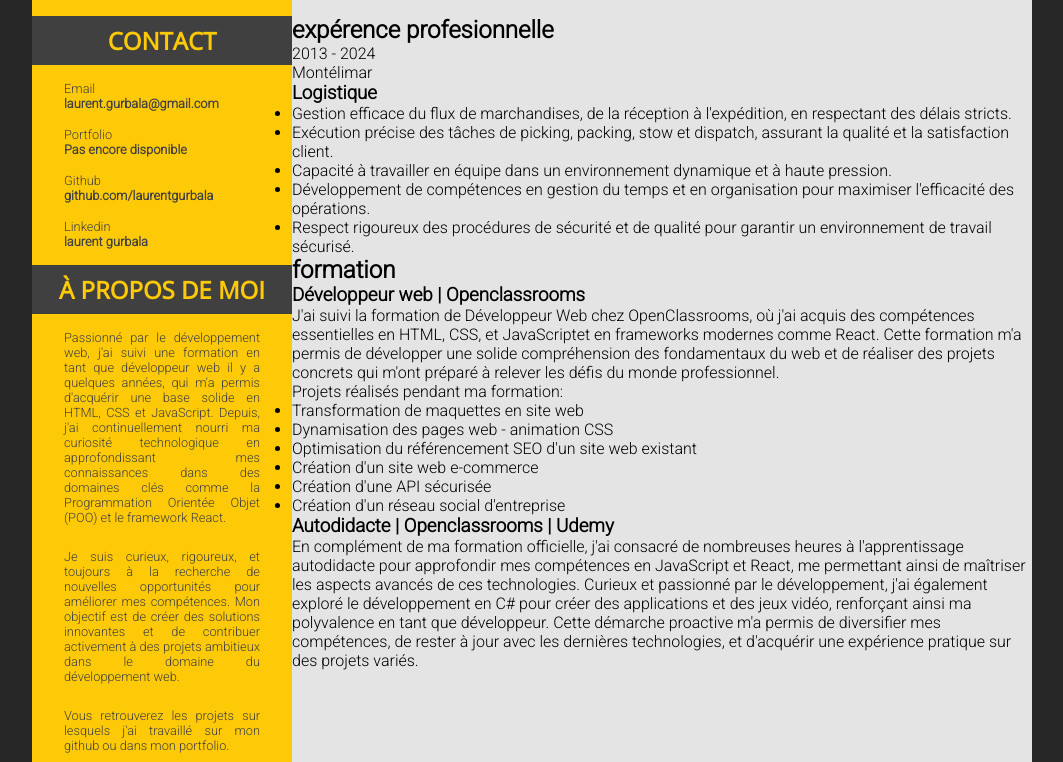
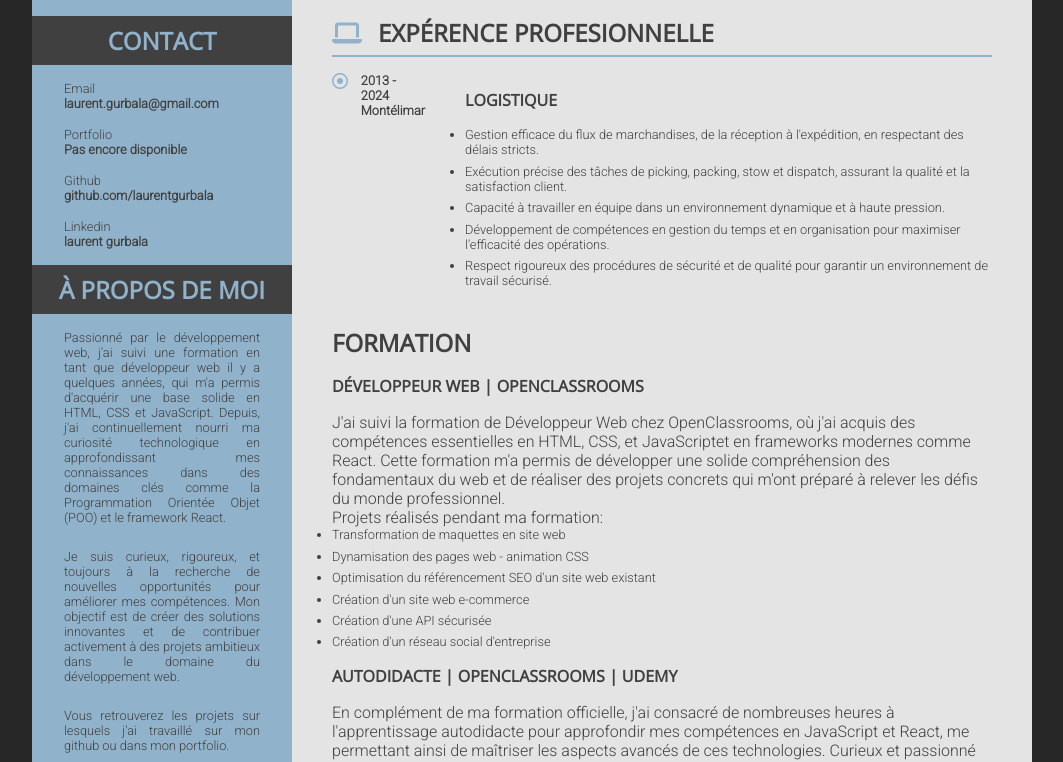
Before and after one commit to laurentGurbala/cv, a plain HTML site: page index.html in a window 1280 px wide. Shown: the part 178-940 px from the top of the page, without its empty margins (108-1171 px from the left). Drawn offline with nearby package versions, Linux system fonts and the light colour scheme.

Commit message:
CSS de experience pro

```diff
--- a/index.html
+++ b/index.html
@@ -104,9 +104,14 @@
             <!-- Contenu principal -->
             <main>
                 <!-- Expérience pro -->
-                <section>
+                <section class="experience">
+                    <div class="experience__title">
+                        <i class="fas fa-laptop"></i>
                         <h2>expérence profesionnelle</h2>
-                    <div>
+                    </div>
+                    <div class="experience__cursus">
+                        <div class="experience__cursus--date">
+                            <i class="far fa-dot-circle" aria-hidden="true"></i>
                             <p>
                                 2013 - 2024<br>
                                 Montélimar
@@ -121,6 +126,7 @@
                                 <li>Développement de compétences en gestion du temps et en organisation pour maximiser l'efficacité des opérations.</li>
                                 <li>Respect rigoureux des procédures de sécurité et de qualité pour garantir un environnement de travail sécurisé.</li>
                             </ul>
+                        </div>
                     </div>
                 </section>
 
--- a/styles/main.css
+++ b/styles/main.css
@@ -1,7 +1,7 @@
 @import url('https://fonts.googleapis.com/css2?family=Open+Sans&family=Roboto:wght@300&display=swap');
 
 :root {
-    --color-primary: #FECA07;
+    --color-primary: #90B2CA;
     --color-secondary: #404040;
     --color-bg-grid: #E4E4E4;
     --color-bg-body: #282728;
@@ -26,13 +26,18 @@ body {
     background-color: var(--color-bg-body);
     font-family: var(--body-font);
     font-size: var(--body-font-size);
-    color: var(--color-txt);
+    color: var(--color-secondary);
 }
 
 a {
     color: var(--color-secondary);
     text-decoration: none;
     font-weight: bold;
+}
+
+li {
+    font-size: 0.8rem;
+    margin-bottom: 0.4rem;
 }
 
 header {
@@ -46,6 +51,14 @@ h1 {
     margin: 2rem 0;
 }
 
+h3 {
+    font-size: 1rem;
+    font-weight: bold;
+    font-family: var(--header-font);
+    text-transform: uppercase;
+    margin: 1rem 0;
+}
+
 aside {
     grid-area: aside;
     background: var(--color-primary);
@@ -56,7 +69,7 @@ aside {
 img  {
     width: 50%;
     border-radius: 50%;
-    border: 3px solid var(--color-secondary);
+    border: 2px solid var(--color-secondary);
 }
 
 aside h2 {
@@ -71,6 +84,14 @@ aside h2 {
 
 main {
     grid-area: main;
+    padding: 0 2.5rem;
+}
+
+main h2 {
+    font-family: var(--title-font);
+    font-size: var(--title-font-size);
+    color: var(--color-secondary);
+    text-transform: uppercase;
 }
 
 .container-grid {
@@ -91,11 +112,50 @@ main {
 
 .me h2 {
     font-family: var(--header-font);
+    color: var(--color-secondary);
 }
 
 .name {
     color: var(--color-secondary);
     font-weight: 300;
+}
+
+.experience {
+    margin-bottom: 2rem;
+}
+
+.experience__title {
+    display: flex;
+    align-items: center;
+    gap: 1rem;
+    border-bottom: 2px solid var(--color-primary);
+    padding-bottom: 0.4rem;
+    margin-bottom: 1rem;
+}
+
+.experience__cursus {
+    display: flex;
+    justify-content: space-between;
+    gap: 2.5rem;
+}
+
+.experience__cursus p {
+    font-size: 0.8rem;
+    font-weight: bold;
+}
+
+.experience__cursus--date {
+    display: flex;
+    gap: 0.8rem;
+}
+
+.fas {
+    font-size: var(--title-font-size);
+    color: var(--color-primary);
+}
+
+.far {
+    color: var(--color-primary);
 }
 
 .photo {
```
Lines whose indentation alone changed are shown as unchanged.
